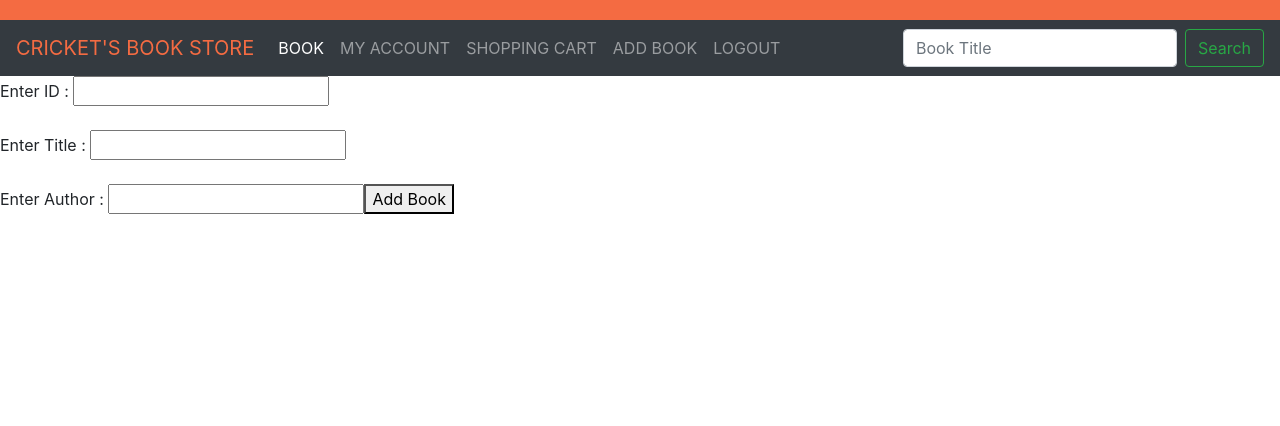
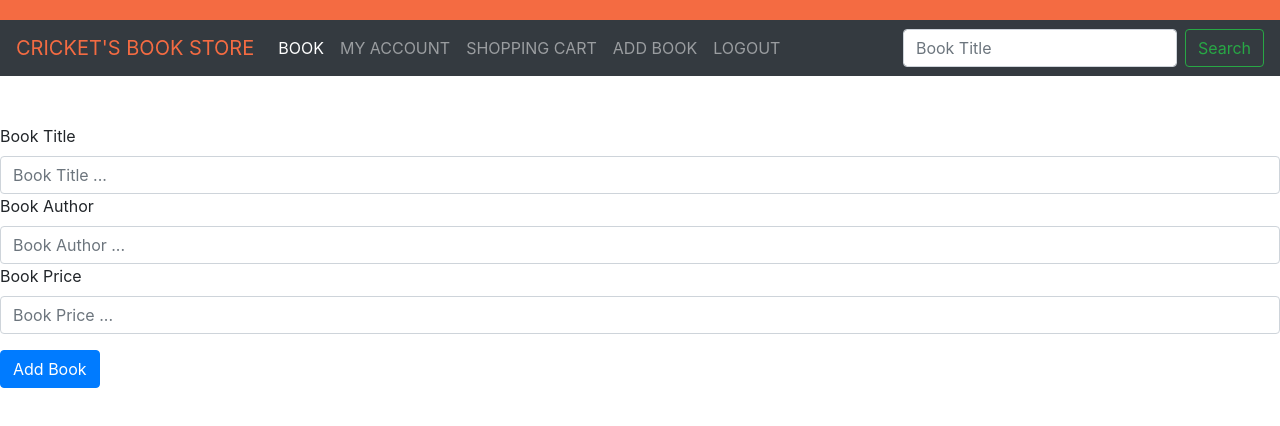
Before and after one commit to rcantu1234/book-store, an Angular app in the folder book-store/: page /add-book in a window 1280 px wide. Shown: the top 426 px of the page. Built offline with nearby package versions, Linux system fonts and the light colour scheme.

Commit message:
Worked on posting data, but still not working

```diff
--- a/book-store/src/app/add-book/add-book.component.html
+++ b/book-store/src/app/add-book/add-book.component.html
@@ -1,8 +1,18 @@
-<div>
-  <form>
-    Enter ID : <input type="text" [(ngModel)]="temp.id" name="id" /><br><br>
-    Enter Title : <input type="text" [(ngModel)]="temp.title" name="title" /><br><br>
-    Enter Author : <input type="text" [(ngModel)]="temp.author" name="author" />
-    <button (click)="addBook()">Add Book</button>
+  <br><br>
+  <form (ngSubmit)="addBook()" width="50%">
+    <div class="form-group">
+        <label>Book Title</label>
+        <input [(ngModel)]="temp.title"
+        type="text" class="form-control"
+        placeholder="Book Title ..." name="bookTitle">
+        <label>Book Author</label>
+        <input [(ngModel)]="temp.author"
+        type="text" class="form-control"
+        placeholder="Book Author ..." name="bookAuthor">
+        <label>Book Price</label>
+        <input [(ngModel)]="temp.price"
+        type="text" class="form-control"
+        placeholder="Book Price ..." name="bookPrice">
+    </div>
+    <button type="submit" class="btn btn-primary">Add Book</button>
   </form>
-</div>
--- a/book-store/src/app/add-book/add-book.component.ts
+++ b/book-store/src/app/add-book/add-book.component.ts
@@ -19,14 +19,15 @@ export class AddBookComponent implements OnInit {
 
   addBook() {
     this.service.addBook(this.temp)
-    // .pipe(
-    //   catchError((err, caught) => {
-    //     console.log(err);
-    //     this.error = err.messages;
-    //     return [];
-    //   })
-    // )
+    .pipe(
+      catchError((err, caught) => {
+        console.log(err);
+        this.error = err.messages;
+        return [];
+      })
+    )
     .subscribe((response) => {
+      console.log('TESTING');
       console.log(response);
       this.temp = new Book();
     }, (error) => {
--- a/book-store/src/app/book.service.ts
+++ b/book-store/src/app/book.service.ts
@@ -13,15 +13,14 @@ export class BookService {
   constructor(private http: HttpClient) { }
 
   getAllBooks(): Observable<any> {
-    // return this.http.get("http://localhost:8080/bookservice/findAllBooks");
-    return this.http.get("assets/books.json");
+    return this.http.get('http://localhost:8080/bookservice/findAllBooks');
+    // return this.http.get("assets/books.json");
   }
 
   addBook(book: Book): Observable<any> {
-    // return this.http.post("http://localhost:8080/bookservice/addBook", book);
-    // // const api = 'api/artist';
-    return this.http.post("http://localhost:8080/bookservice/addBook", book);
-    // return this.http.post("assets/books.json", book);
-
+    // return this.http.post('http://localhost:8080/bookservice/addBook', book);
+    return this.http.post('http://localhost:8080/bookservice/api/book', book, {
+      responseType: 'text'
+    });
   }
 }
--- a/book-store/src/app/book/book.component.html
+++ b/book-store/src/app/book/book.component.html
@@ -5,6 +5,7 @@
       <tr>
         <th>Book ID</th>
         <th>Book Title</th>
+        <th>Book Author</th>
         <th>Price</th>
       </tr>
     </thead>
@@ -13,6 +14,7 @@
         <td>{{ book.id }}</td>
         <td>{{ book.title }}</td>
         <td>{{ book.author }}</td>
+        <td>{{ book.price }}</td>
       </tr>
     </tbody>
     <tfoot></tfoot>
--- a/book-store/src/app/models/book.ts
+++ b/book-store/src/app/models/book.ts
@@ -7,10 +7,12 @@
 
 // }
 export class Book {
-  id: string;
+  id: number;
   title: string;
   author: string;
+  price: number;
 
-  constructor() {};
+  constructor() {
+  };
 
 }
--- a/book-store/src/assets/books.json
+++ b/book-store/src/assets/books.json
@@ -1,5 +1,5 @@
 [
-    {"id": 1, "title": "Cat in the Hat", "author": "Dr. Seuss"},
-    {"id": 2, "title": "Some Book 1", "author": "John Doe"},
-    {"id": 3, "title": "Some Book 2", "author": "Jane Doe"}
+    {"id": 1, "title": "Cat in the Hat", "author": "Dr. Seuss", "price": 10},
+    {"id": 2, "title": "Some Book 1", "author": "John Doe", "price": 11},
+    {"id": 3, "title": "Some Book 2", "author": "Jane Doe", "price": 8}
 ]
```
